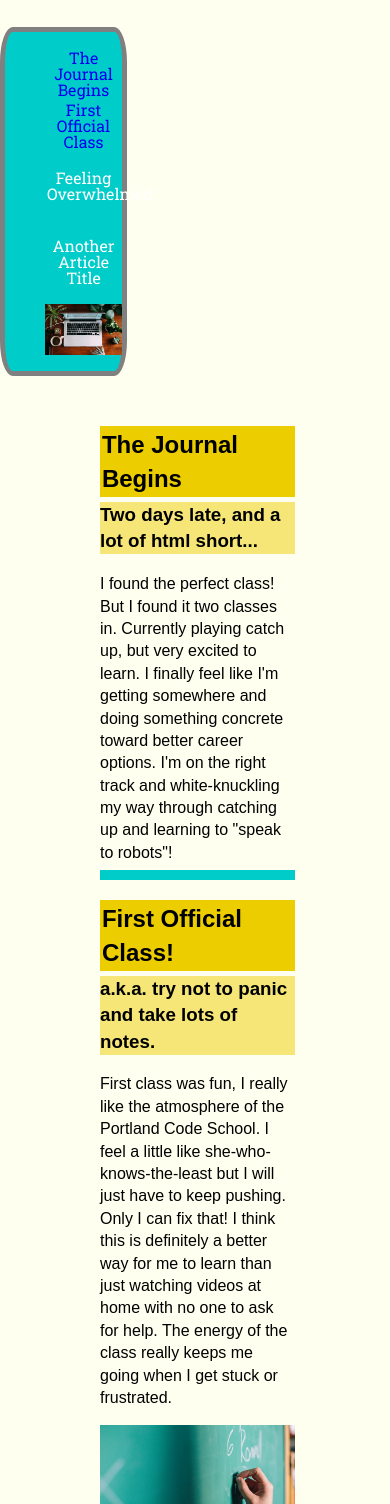
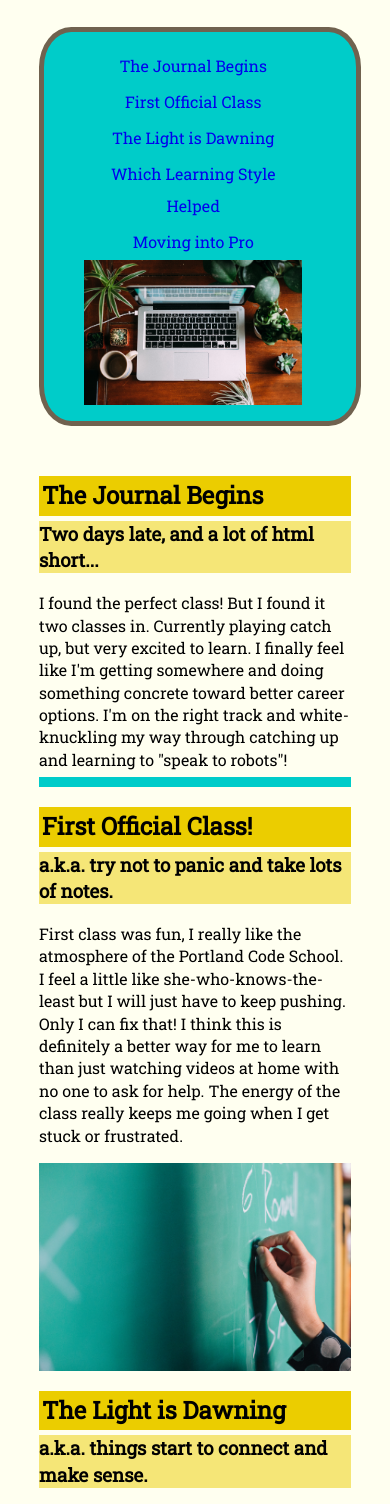
Before and after one commit to bettydeer/journal, a plain HTML site: page index.html in a window 390 px wide. Shown: the part 168-1672 px from the top of the page. Drawn offline with nearby package versions, Linux system fonts and the light colour scheme.

Commit message:
fixed nav block, added media query

```diff
--- a/css/main.css
+++ b/css/main.css
@@ -342,6 +342,8 @@ main a {
 body {
 
     background-color: ivory;
+    font-family: 'Roboto Slab', serif;
+    color: #70624F;
 }
 
 #navblock {
@@ -351,13 +353,12 @@ body {
     border:;
     border-style: solid;
     border-width: 5px;
-    border-color: gray;
+    border-color: #70624F;
     float: left;
     max-width: 30%;
     margin-top: 30px;
     border-radius: 10%;
     font-family: 'Roboto Slab', serif;
-
 
 }
 
@@ -377,7 +378,7 @@ body {
 .navitem {
     list-style-type: none;
     text-align: center;
-    line-height: 1em;
+    line-height: 2em;
     padding: 2px;
     color: white;
 
@@ -401,6 +402,7 @@ section h2 {
     background-color: #EBCD00;
     padding: 1%;
 
+
 }
 
 section h3 {
@@ -413,6 +415,9 @@ section img {
     max-width: 100%;
 }
 
+section iframe {
+    max-width: 100%;
+}
 /**** Footer styles ****/
 article footer {
 
@@ -434,3 +439,21 @@ footer {
 
 }
 */
+
+/***Media Query***/
+
+@media screen and (max-width: 600px){
+
+    #navblock{
+        clear: all;
+        max-width: 80%;
+        margin-left: 10%;
+    }
+
+    section {
+        float:left;
+        max-width: 80%;
+        margin-left: 10%;
+        margin-right: auto;
+    }
+}
--- a/index.html
+++ b/index.html
@@ -32,16 +32,13 @@
         <nav id="navblock">
                     <ul>
                         <li class="navitem"><a href="#begins">The Journal Begins</li>
-                        <li class="navitem"><a href="#firstclass">First Official Class</li> <li class="navitem"><p>Feeling Overwhelmed</p></li>
-                        <li class="navitem"><p>Another Article Title</p></li>
+                        <li class="navitem"><a href="#firstclass">First Official Class</li> <li class="navitem"><a href="#2_3week">The Light is Dawning</li>
+                        <li class="navitem"><a href="#learningstyles">Which Learning Style Helped</li>
+                        <li class="navitem"><a href="#pro_one">Moving into Pro</li>
                         <img src="img/laptop242.jpg" alt="macbook and succulents">
 
                     </ul>
-
-                </class:>
-
-            </nav>
-
+        </nav>
 
 
         <body>
@@ -98,7 +95,7 @@
                     </p>
                     <p>Remember to breathe.</p>
 
-                    <img src="img/" alt="">
+                  <iframe src="//giphy.com/embed/vf8Wqd9XW8MTK?html5=true" width="480" height="270" frameBorder="0" webkitAllowFullScreen mozallowfullscreen allowFullScreen></iframe>
 
                     <footer></footer>
                 </article>
```
